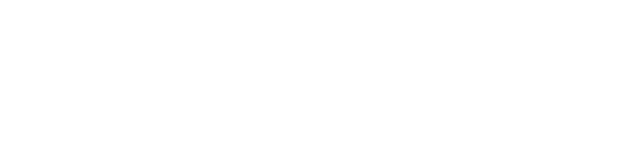
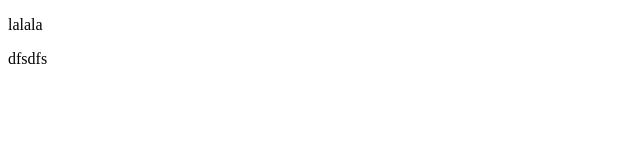
Before and after one commit to Roman19933/Home-Work-Repo, a plain HTML site: page index.html in a window 1280 px wide. Shown: the full height of the page, 0-640 px from the left. Drawn offline with Linux system fonts and the light colour scheme.

Commit message:
added 2 file

```diff
--- a/index.html
+++ b/index.html
@@ -5,6 +5,7 @@
 	<title>Document</title>
 </head>
 <body>
-
+	<p>lalala</p>
+	dfsdfs
 </body>
 </html>
```
Also changed, not shown: 1.txt (added).
